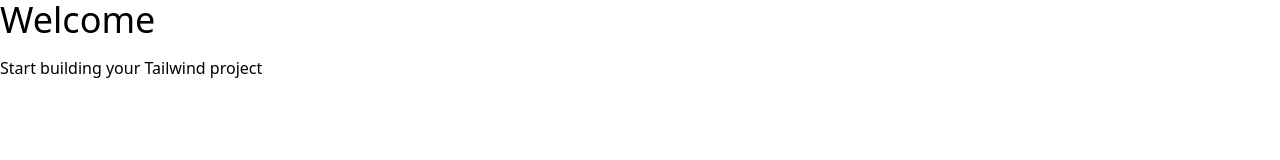
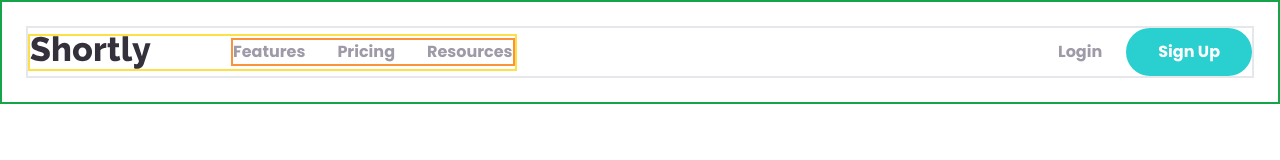
Before and after one commit to alexangria1992/shortly-website, a website: page index.html in a window 1280 px wide. Drawn offline with nearby package versions, Linux system fonts and the light colour scheme; files that its build step writes are made by us from their sources.

```diff
--- a/index.html
+++ b/index.html
@@ -4,11 +4,52 @@
     <meta charset="UTF-8" />
     <meta http-equiv="X-UA-Compatible" content="IE=edge" />
     <meta name="viewport" content="width=device-width, initial-scale=1.0" />
+    <link
+      rel="shortcut icon"
+      type="image/png"
+      href="images/favicon-32x32.png"
+    />
+    <link rel="preconnect" href="https://fonts.googleapis.com" />
+    <link rel="preconnect" href="https://fonts.gstatic.com" crossorigin />
+    <link
+      href="https://fonts.googleapis.com/css2?family=Alata&family=Poppins:wght@400;500;700&display=swap"
+      rel="stylesheet"
+    />
     <link rel="stylesheet" href="css/style.css" />
+    <script src="js/script.js" defer></script>
     <title>Simple Tailwind Starter</title>
   </head>
   <body>
-    <h1 class="text-4xl mb-4">Welcome</h1>
-    <p>Start building your Tailwind project</p>
+    <!-- Nav Container -->
+    <nav class="relative container mx-auto p-6 border-2 border-green-600">
+      <div class="flex items-center justify-between border-2 border-red-300">
+        <!-- Flex Container For Logo/Menu -->
+        <div class="flex items-center space-x-20 border-2 border-yellow-300">
+          <!--  Logo -->
+          <img src="images/logo.svg" alt="" />
+          <!-- Left Menu -->
+          <div
+            class="hidden space-x-8 font-bold lg:flex border-2 border-orange-400"
+          >
+            <a href="" class="text-grayishViolet">Features</a>
+            <a href="" class="text-grayishViolet">Pricing</a>
+            <a href="" class="text-grayishViolet">Resources</a>
+          </div>
+        </div>
+        <!-- Right Buttons Menu -->
+        <div
+          class="hidden items-center space-x-6 font-bold text-grayishViolet lg:flex"
+        >
+          <div class="hover:text-veryDarkViolet">Login</div>
+          <a
+            href="#"
+            class="px-8 py-3 font-bold text-white bg-cyan rounded-full hover:opacity-70"
+            >Sign Up</a
+          >
+        </div>
+        <!-- Todo Hamburger Menu -->
+      </div>
+      <!-- @todo Mobile Menu -->
+    </nav>
   </body>
 </html>
--- a/tailwind.config.js
+++ b/tailwind.config.js
@@ -1,7 +1,23 @@
 module.exports = {
-  content: ['./*.html'],
+  content: ["./*.html"],
   theme: {
-    extend: {},
+    extend: {
+      colors: {
+        cyan: "hsl(180, 66%, 49%)",
+        cyanLight: "hsl(180, 66%, 69%)",
+        darkViolet: "hsl(257, 27%, 26%)",
+        red: "hsl(0, 87%, 67%)",
+        grayishViolet: "hsl(257, 7%, 63%)",
+        veryDarkBlue: "hsl(255, 11%, 22%)",
+        veryDarkViolet: "hsl(260, 8%, 14%) ",
+      },
+      fontFamily: {
+        sans: ["Poppins", "sans-serif"],
+      },
+      spacing: {
+        180: "32rem",
+      },
+    },
   },
   plugins: [],
-}
+};
```
Also changed, not shown: css/style.css (added), images/bg-boost-desktop.svg (added), images/bg-boost-mobile.svg (added), images/bg-shorten-desktop.svg (added), images/bg-shorten-mobile.svg (added), images/favicon-32x32.png (added), images/icon-brand-recognition.svg (added), images/icon-detailed-records.svg (added), images/icon-facebook.svg (added), images/icon-fully-customizable.svg (added), images/icon-instagram.svg (added), images/icon-pinterest.svg (added), images/icon-twitter.svg (added), images/illustration-working.svg (added), 3 more files, 1 other file.
